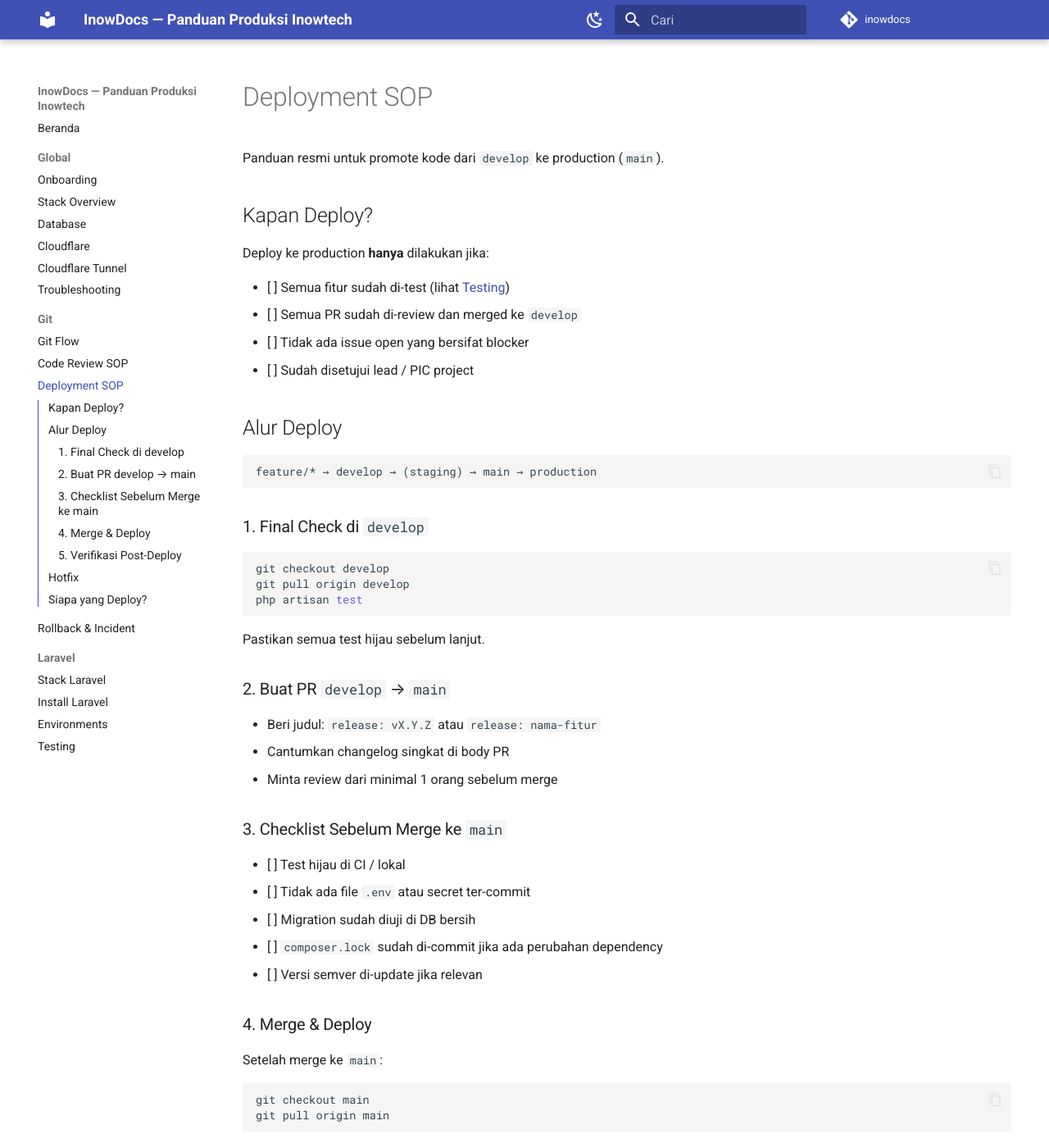
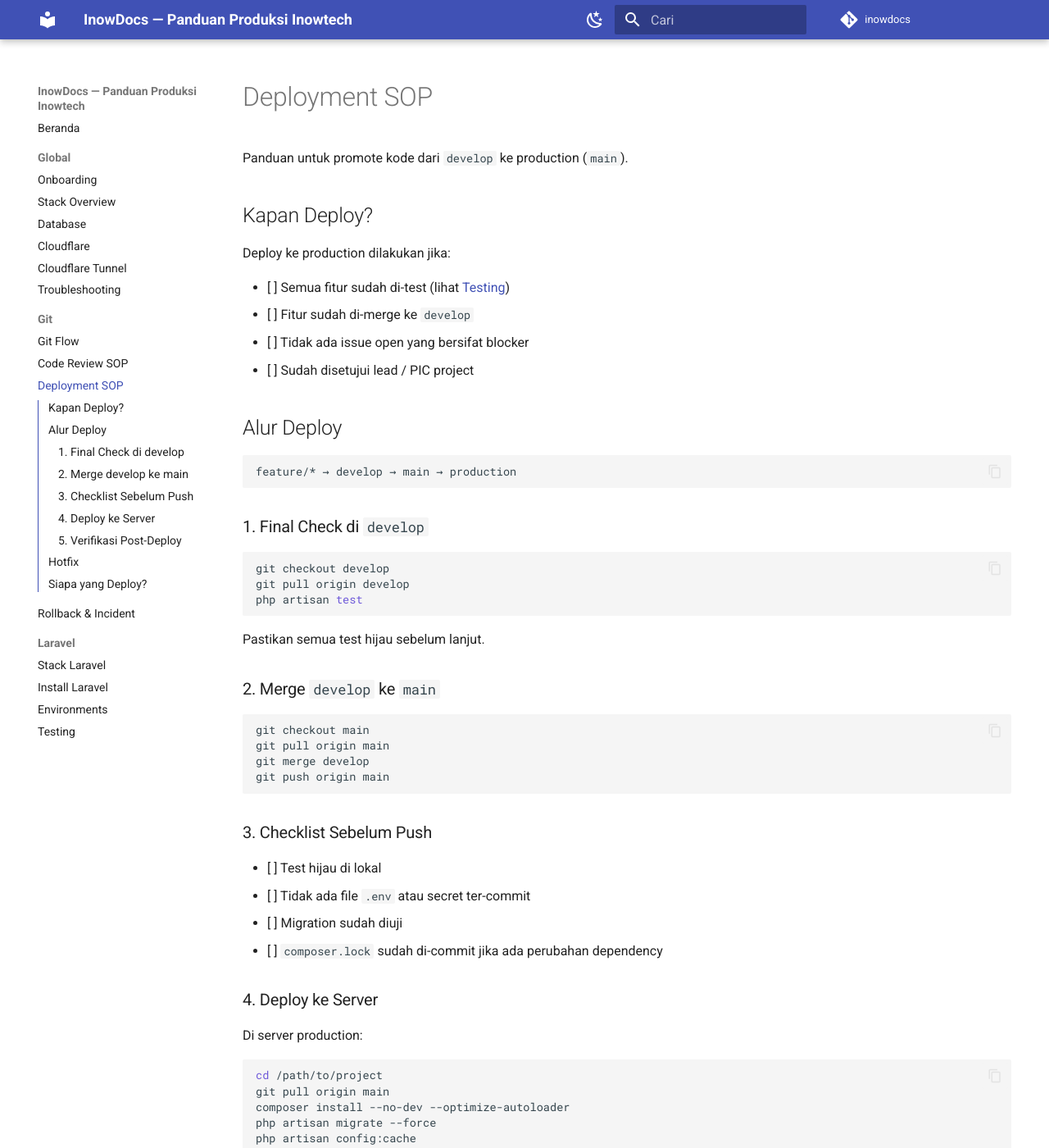
Before and after one commit to ahmadzaenimubarok/InowDocs, an MkDocs documentation site: the page built from docs/workflow/deployment.md, in a window 1280 px wide and 1400 px high. Shown: the whole window at 82% size. Built offline with MkDocs 1.6.1 and Material for MkDocs 9.7.7, drawn with Linux system fonts in a browser that asks for light colours; comment, search, counter and statistics services are not loaded; some of the changed text lies outside the part shown.

Commit message:
docs: add AGENTS.md and update deployment SOP for clarity

````diff
--- a/docs/workflow/deployment.md
+++ b/docs/workflow/deployment.md
@@ -1,20 +1,20 @@
 # Deployment SOP
 
-Panduan resmi untuk promote kode dari `develop` ke production (`main`).
+Panduan untuk promote kode dari `develop` ke production (`main`).
 
 ## Kapan Deploy?
 
-Deploy ke production **hanya** dilakukan jika:
+Deploy ke production dilakukan jika:
 
 - [ ] Semua fitur sudah di-test (lihat [Testing](testing.md))
-- [ ] Semua PR sudah di-review dan merged ke `develop`
+- [ ] Fitur sudah di-merge ke `develop`
 - [ ] Tidak ada issue open yang bersifat blocker
 - [ ] Sudah disetujui lead / PIC project
 
 ## Alur Deploy
 
 ```text
-feature/* → develop → (staging) → main → production
+feature/* → develop → main → production
 ```
 
 ### 1. Final Check di `develop`
@@ -27,28 +27,23 @@ php artisan test
 
 Pastikan semua test hijau sebelum lanjut.
 
-### 2. Buat PR `develop` → `main`
-
-- Beri judul: `release: vX.Y.Z` atau `release: nama-fitur`
-- Cantumkan changelog singkat di body PR
-- Minta review dari minimal 1 orang sebelum merge
-
-### 3. Checklist Sebelum Merge ke `main`
-
-- [ ] Test hijau di CI / lokal
-- [ ] Tidak ada file `.env` atau secret ter-commit
-- [ ] Migration sudah diuji di DB bersih
-- [ ] `composer.lock` sudah di-commit jika ada perubahan dependency
-- [ ] Versi semver di-update jika relevan
-
-### 4. Merge & Deploy
-
-Setelah merge ke `main`:
+### 2. Merge `develop` ke `main`
 
 ```bash
 git checkout main
 git pull origin main
+git merge develop
+git push origin main
 ```
+
+### 3. Checklist Sebelum Push
+
+- [ ] Test hijau di lokal
+- [ ] Tidak ada file `.env` atau secret ter-commit
+- [ ] Migration sudah diuji
+- [ ] `composer.lock` sudah di-commit jika ada perubahan dependency
+
+### 4. Deploy ke Server
 
 Di server production:
 
@@ -81,10 +76,13 @@ Untuk perbaikan mendesak di production:
 git checkout main
 git checkout -b hotfix/nama-masalah
 # ... fix ...
-git commit -m "fix: deskripsi singkat"
+git commit -m "bugfix: deskripsi singkat"
+git checkout main
+git merge hotfix/nama-masalah
+git push origin main
 ```
 
-Buat PR langsung ke `main`, lalu setelah merge, sync balik ke `develop`:
+Sync balik ke `develop`:
 
 ```bash
 git checkout develop
````
Also changed, not shown: AGENTS.md (added, +18 -0 lines).
